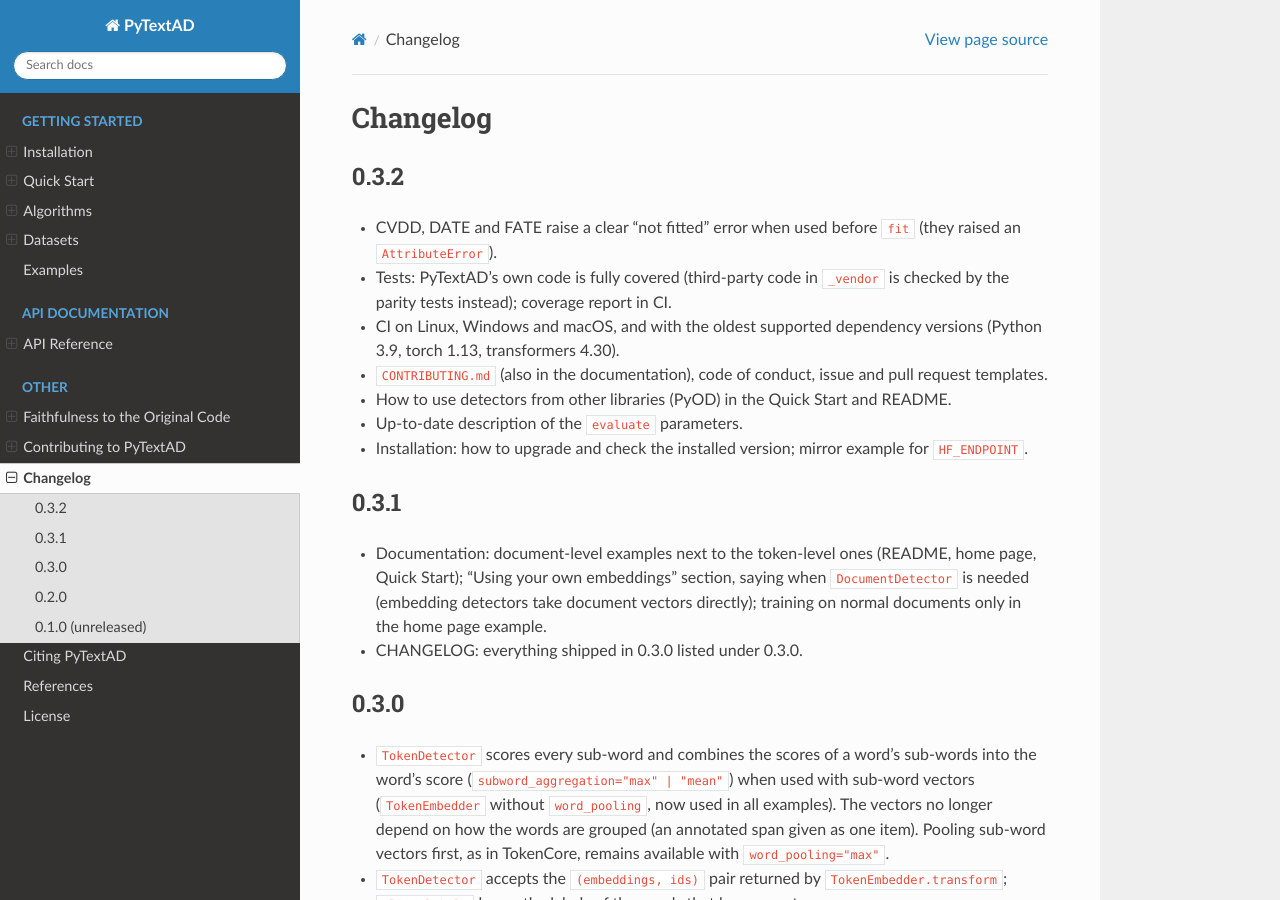
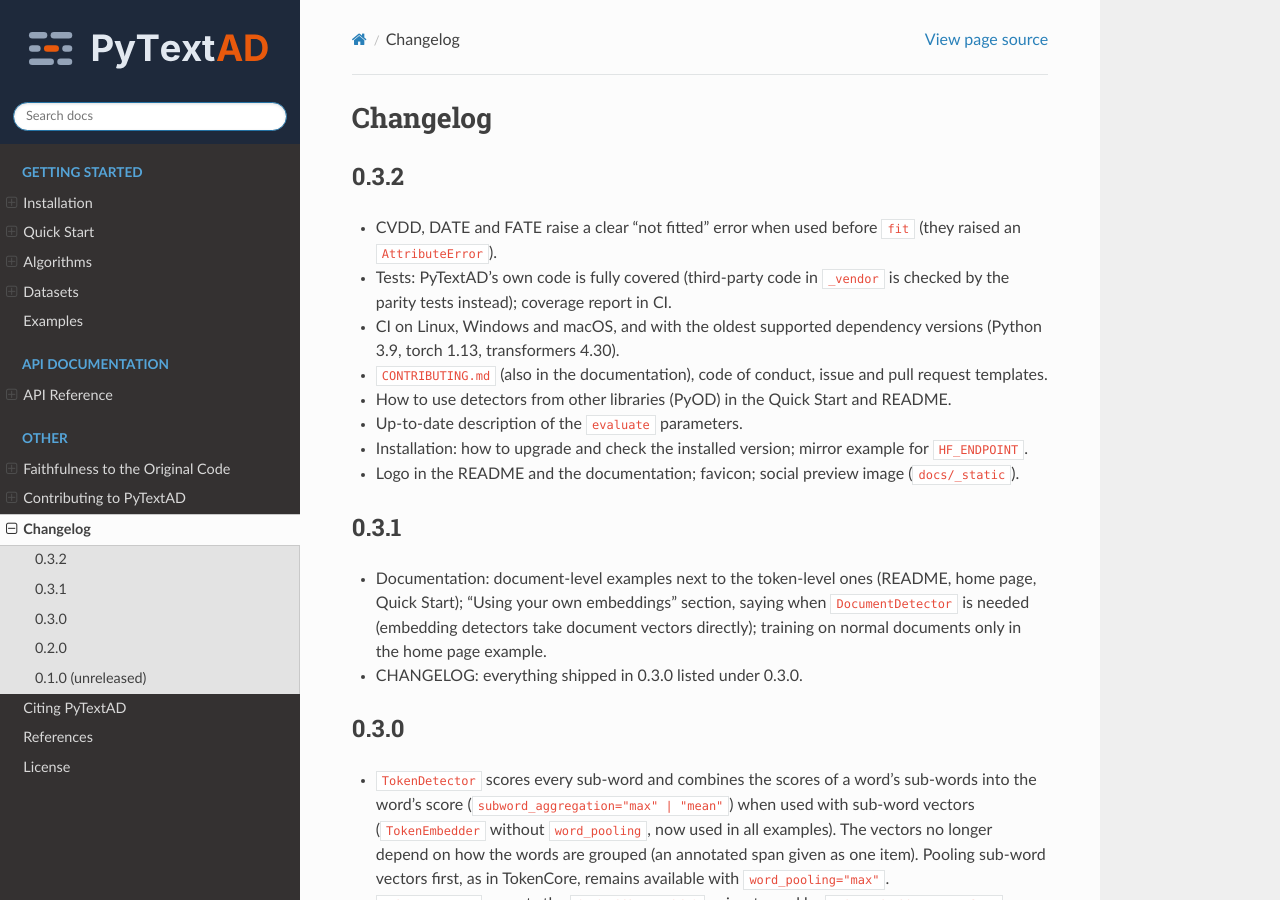
Before and after one commit to charles-cao/pytextad, a Sphinx documentation site: the page built from docs/changelog.md, in a window 1280 px wide and 900 px high. Built offline with Sphinx 7.4.7 and the Read the Docs theme 3.1.0, drawn with Linux system fonts in a browser that asks for light colours.

Commit message:
update UI

```diff
--- a/CHANGELOG.md
+++ b/CHANGELOG.md
@@ -12,6 +12,7 @@
 - How to use detectors from other libraries (PyOD) in the Quick Start and README.
 - Up-to-date description of the `evaluate` parameters.
 - Installation: how to upgrade and check the installed version; mirror example for `HF_ENDPOINT`.
+- Logo in the README and the documentation; favicon; social preview image (`docs/_static`).
 
 ## 0.3.1
 - Documentation: document-level examples next to the token-level ones (README, home page,
--- a/docs/conf.py
+++ b/docs/conf.py
@@ -31,7 +31,10 @@ html_extra_path = ["_extra"]
 html_static_path = ["_static"]
 html_css_files = ["custom.css"]          # site-verification file for Google Search Console
 html_title = f"PyTextAD {version}"
-html_theme_options = {"navigation_depth": 2, "collapse_navigation": False}
+html_theme_options = {"navigation_depth": 2, "collapse_navigation": False, "logo_only": True,
+                      "style_nav_header_background": "#1E293B"}
+html_logo = "_static/logo-dark.svg"
+html_favicon = "_static/favicon.svg"
 
 
 def _module_docstring_as_literal(app, what, name, obj, options, lines):
```
Also changed, not shown: README.md (+7 -0 lines), docs/_static/favicon.png (added), docs/_static/favicon.svg (added), docs/_static/logo-dark.png (added), docs/_static/logo-dark.svg (added), docs/_static/logo-light.png (added), docs/_static/logo-light.svg (added), docs/_static/logo.svg (added), docs/_static/social-preview.png (added).
